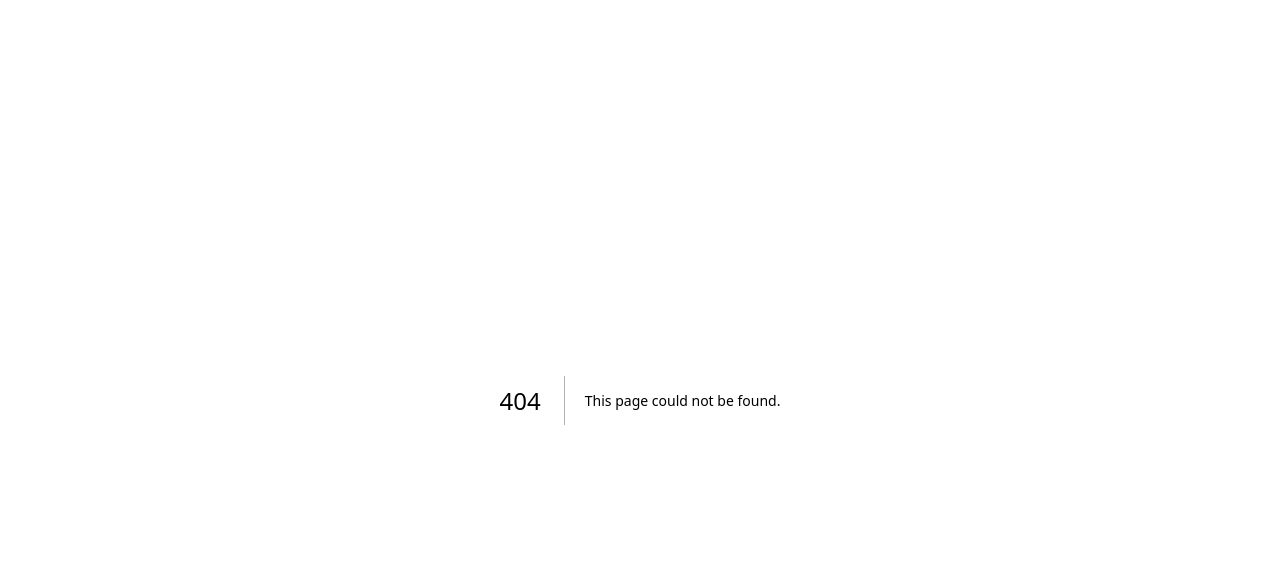
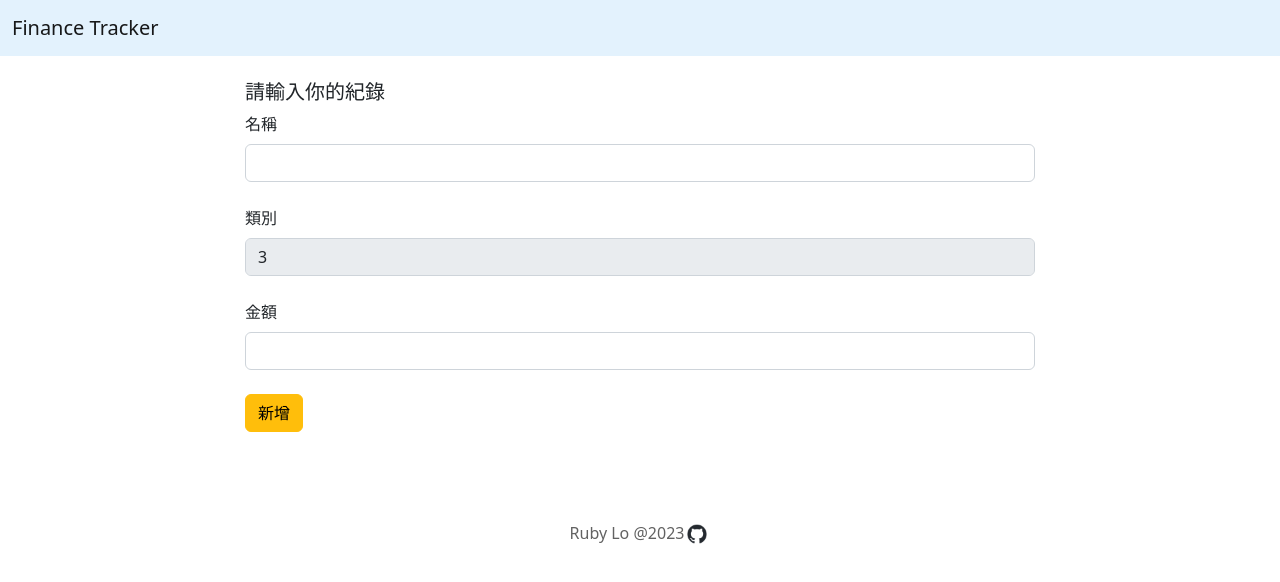
Before and after one commit to rubylo718/finance-tracker-client, a Next.js app: page /records/newRecord in a window 1280 px wide. Before the commit this address had no page. Shown: the top 582 px of the page. Built offline with nearby package versions, Linux system fonts and the light colour scheme.

Commit message:
feat: add addRecord function and adjust layout of records page

```diff
--- /dev/null
+++ b/src/components/NewRecordComponent.js
@@ -0,0 +1,98 @@
+import { useState } from 'react'
+import { useRouter } from 'next/router'
+import RecordService from '@/services/record.service'
+import Toast from '@/utils/toast-helper'
+
+const NewRecordComponent = () => {
+	const router = useRouter()
+	const [name, setName] = useState('')
+	const categoryId = 3
+	const [amount, setAmount] = useState(0)
+
+	const handleName = (e) => {
+		setName(e.target.value)
+	}
+	const handleAmount = (e) => {
+		setAmount(e.target.value)
+	}
+
+	const handleAddRecord = async (e) => {
+		e.preventDefault()
+		try {
+			const { status, message } = await RecordService.addRecord({
+				name,
+				categoryId,
+				amount,
+			})
+			if (status === 'success') {
+				Toast.fire({
+					icon: 'success',
+					title: message,
+				})
+				router.push('/records')
+			} else {
+				Toast.fire({
+					icon: 'error',
+					title: message,
+				})
+			}
+		} catch (err) {
+			console.log(err)
+		}
+	}
+
+	return (
+		<div className="row justify-content-md-center">
+			<div style={{ padding: '5rem' }} className="col-md-10">
+				<h5>請輸入你的紀錄</h5>
+				<form onSubmit={handleAddRecord}>
+					<div>
+						<label htmlFor="name" className="form-label">
+							名稱
+						</label>
+						<input
+							onChange={handleName}
+							type="text"
+							className="form-control"
+							id="name"
+							required
+						/>
+					</div>
+					<br />
+					<div>
+						<label htmlFor="categoryId" className="form-label">
+							類別
+						</label>
+						<input
+							type="text"
+							className="form-control"
+							id="categoryId"
+							value="3"
+							placeholder="不分類"
+							disabled
+						/>
+					</div>
+					<br />
+					<div>
+						<label htmlFor="amount" className="form-label">
+							金額
+						</label>
+						<input
+							onChange={handleAmount}
+							type="number"
+							className="form-control"
+							id="amount"
+							required
+						/>
+					</div>
+					<br />
+					<button type="submit" className="btn btn-warning">
+						新增
+					</button>
+				</form>
+			</div>
+		</div>
+	)
+}
+
+export default NewRecordComponent
--- a/src/components/RegisterComponent.js
+++ b/src/components/RegisterComponent.js
@@ -1,4 +1,4 @@
-import { useState, uesEffect, useEffect } from 'react'
+import { useState, useEffect } from 'react'
 import { useRouter } from 'next/router'
 import AuthService from '../services/auth.service'
 import Toast from '../utils/toast-helper'
--- /dev/null
+++ b/src/pages/records/newRecord.js
@@ -0,0 +1,16 @@
+import Head from 'next/head'
+import Layout from '../../components/Layout'
+import NewRecordComponent from '@/components/NewRecordComponent'
+
+const newRecord = () => {
+	return (
+		<Layout>
+			<Head>
+				<title>New Record | Finance Tracker</title>
+			</Head>
+			<NewRecordComponent />
+		</Layout>
+	)
+}
+
+export default newRecord
--- a/src/services/record.service.js
+++ b/src/services/record.service.js
@@ -3,13 +3,25 @@ import { apiHelper } from '../config/axios-helper'
 const RecordService = {
 	getAllRecords: async () => {
 		try {
-      const authToken = localStorage.getItem('authToken')
+			const authToken = localStorage.getItem('authToken')
 			const { data } = await apiHelper.get('/records/', {
 				headers: {
 					Authorization: 'Bearer ' + authToken,
 				},
 			})
-      // console.log('data', {data})
+			return data
+		} catch (err) {
+			console.log(err)
+		}
+	},
+	addRecord: async ({ name, categoryId, amount }) => {
+		try {
+			const authToken = localStorage.getItem('authToken')
+			const { data } = await apiHelper.post(
+				'/records/new',
+				{ name, categoryId, amount },
+				{ headers: { Authorization: 'Bearer ' + authToken } }
+			)
 			return data
 		} catch (err) {
 			console.log(err)
```
Also changed, not shown: src/components/RecordComponent.js (+27 -11 lines).
